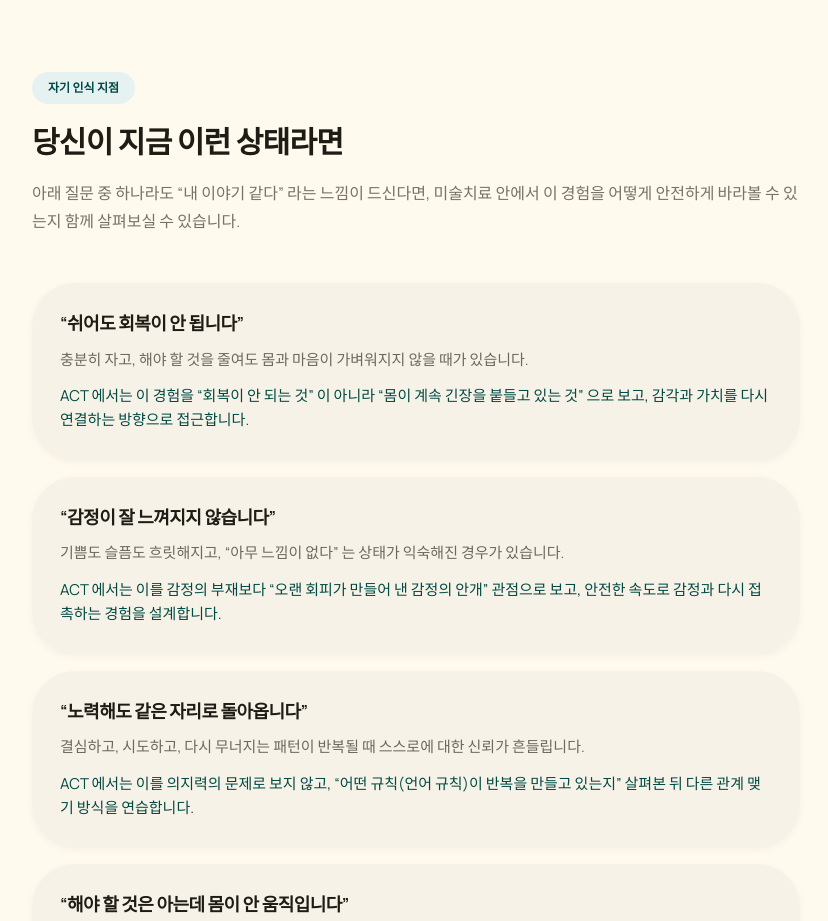
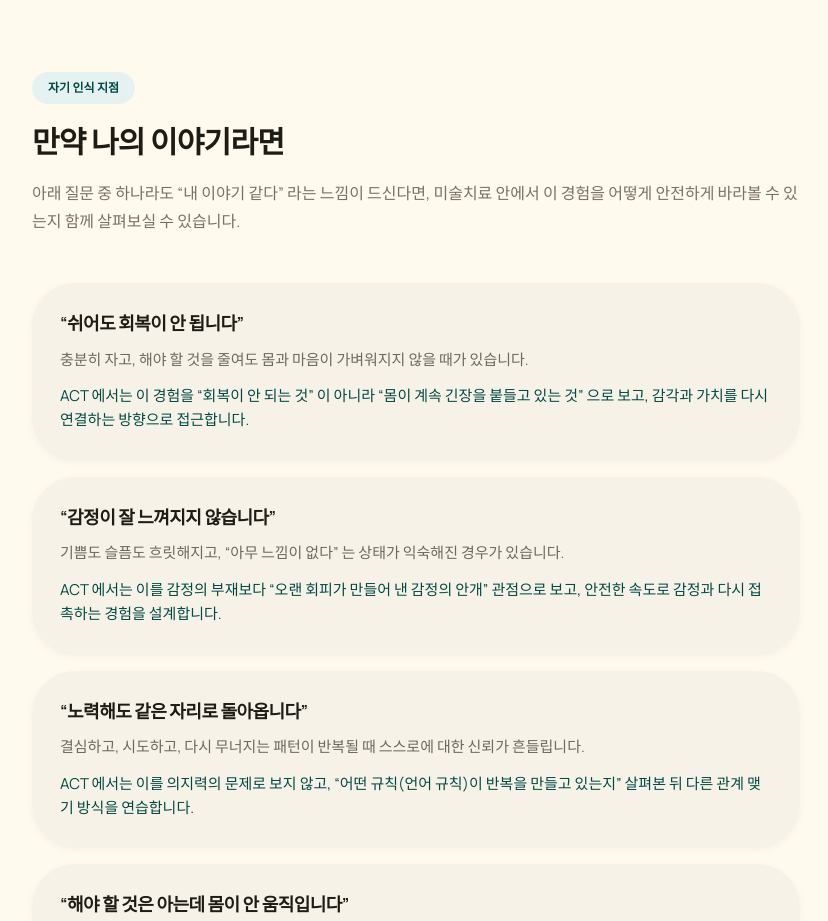
Before and after one commit to act-art-center/actartcenter.com, a Next.js app: page /act-approach in a window 1280 px wide. Shown: the part 7320-8241 px from the top of the page, without its empty margins (224-1052 px from the left). Built offline with nearby package versions, Linux system fonts and the light colour scheme.

Commit message:
Rename self-reflection section heading

```diff
--- a/src/app/act-approach/page.tsx
+++ b/src/app/act-approach/page.tsx
@@ -580,7 +580,7 @@ export default function ActApproachPage() {
                 자기 인식 지점
               </span>
               <h2 className="text-2xl lg:text-3xl font-bold tracking-tight">
-                당신이 지금 이런 상태라면
+                만약 나의 이야기라면
               </h2>
               <p className="mt-5 text-charcoal/75 leading-[var(--leading-normal)]">
                 아래 질문 중 하나라도 &ldquo;내 이야기 같다&rdquo; 라는 느낌이 드신다면, 미술치료 안에서 이 경험을
```
